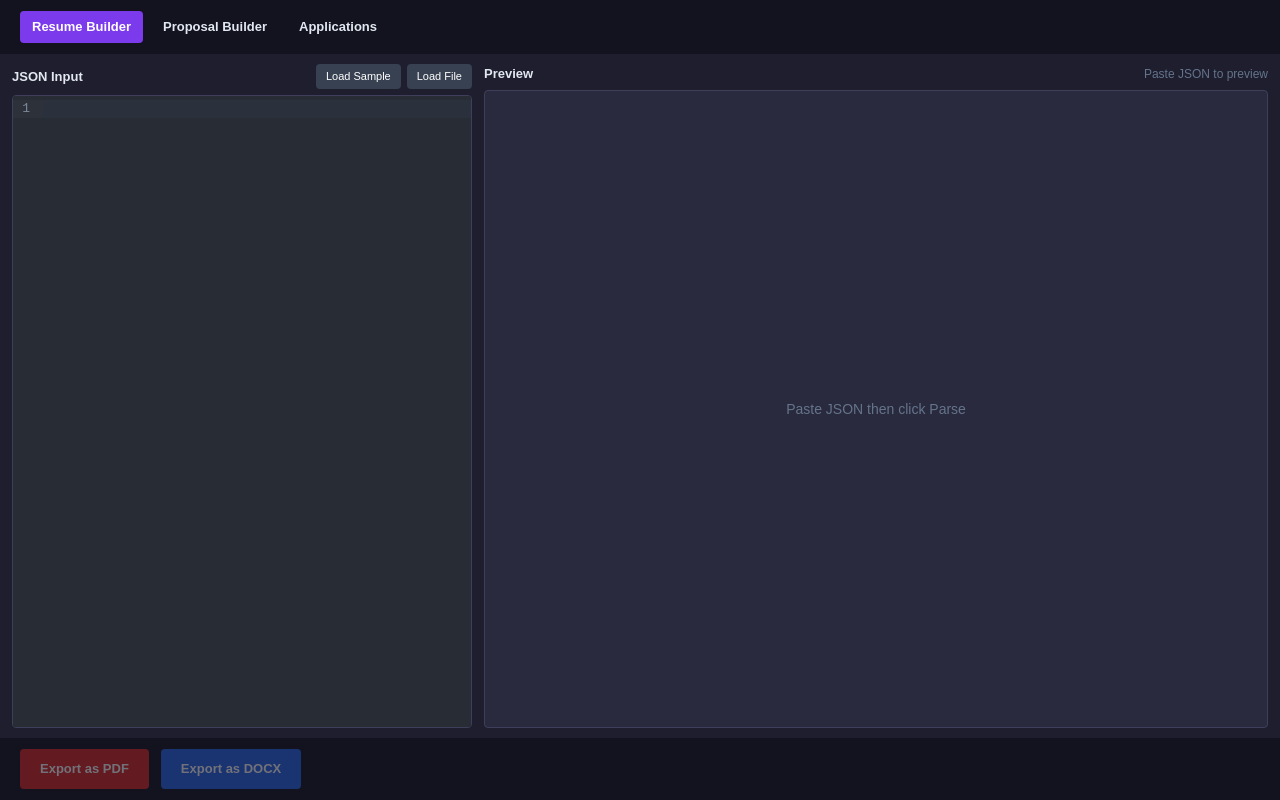
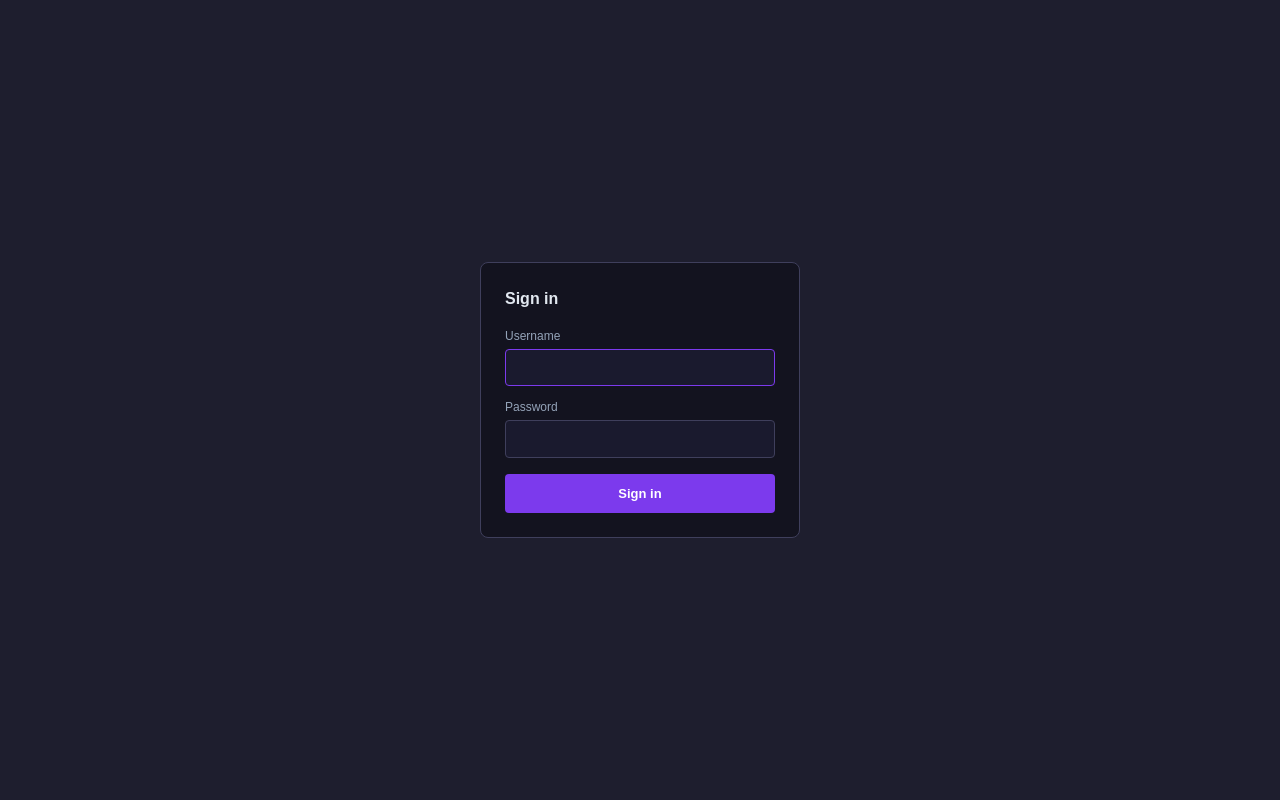
Before and after one commit to CleverHuman/resume_builder, a Next.js app: page / in a window 1280 px wide. Built offline with nearby package versions, Linux system fonts and the light colour scheme.

Commit message:
add login feature.

```diff
--- a/app/page.tsx
+++ b/app/page.tsx
@@ -1,30 +1,73 @@
 "use client";
 
 import ApplicationsView from "@/components/ApplicationsView";
+import LoginView from "@/components/LoginView";
 import ProposalBuilderView from "@/components/ProposalBuilderView";
 import ResumeBuilderView from "@/components/ResumeBuilderView";
 import TopBar, { BuilderTab } from "@/components/TopBar";
-import { useState } from "react";
+import { clearStoredRole, loadStoredRole, Role, storeRole } from "@/lib/auth";
+import { useEffect, useState } from "react";
+
+type AuthState = { status: "checking" } | { status: "loggedOut" } | { status: "loggedIn"; role: Role };
 
 export default function Home() {
+  const [auth, setAuth] = useState<AuthState>({ status: "checking" });
   const [activeTab, setActiveTab] = useState<BuilderTab>("resume");
   // Id of the resume record inserted on DOCX export; the Proposal tab needs it
   // to attach the cover letter to the right row.
   const [recordId, setRecordId] = useState<number | null>(null);
 
+  useEffect(() => {
+    // Deferred so the effect body itself never synchronously triggers setState.
+    const timer = setTimeout(() => {
+      const stored = loadStoredRole();
+      setAuth(stored ? { status: "loggedIn", role: stored } : { status: "loggedOut" });
+    }, 0);
+    return () => clearTimeout(timer);
+  }, []);
+
+  function handleLogin(role: Role) {
+    storeRole(role);
+    setAuth({ status: "loggedIn", role });
+  }
+
+  function handleLogout() {
+    clearStoredRole();
+    setAuth({ status: "loggedOut" });
+    setActiveTab("resume");
+  }
+
+  if (auth.status === "checking") {
+    return <div className="h-screen bg-[#1e1e2e]" />;
+  }
+
+  if (auth.status === "loggedOut") {
+    return <LoginView onLogin={handleLogin} />;
+  }
+
+  const canSeeApplications = auth.role === "admin";
+  const effectiveTab = activeTab === "applications" && !canSeeApplications ? "resume" : activeTab;
+
   return (
     <div className="flex h-screen flex-col bg-[#1e1e2e]">
-      <TopBar activeTab={activeTab} onTabChange={setActiveTab} />
-      {/* All views stay mounted so switching tabs doesn't lose in-progress edits. */}
-      <div className={activeTab === "resume" ? "contents" : "hidden"}>
+      <TopBar
+        activeTab={effectiveTab}
+        onTabChange={setActiveTab}
+        showApplicationsTab={canSeeApplications}
+        onLogout={handleLogout}
+      />
+      {/* All permitted views stay mounted so switching tabs doesn't lose in-progress edits. */}
+      <div className={effectiveTab === "resume" ? "contents" : "hidden"}>
         <ResumeBuilderView onRecordIdChange={setRecordId} />
       </div>
-      <div className={activeTab === "proposal" ? "contents" : "hidden"}>
+      <div className={effectiveTab === "proposal" ? "contents" : "hidden"}>
         <ProposalBuilderView recordId={recordId} />
       </div>
-      <div className={activeTab === "applications" ? "contents" : "hidden"}>
-        <ApplicationsView isActive={activeTab === "applications"} />
-      </div>
+      {canSeeApplications && (
+        <div className={effectiveTab === "applications" ? "contents" : "hidden"}>
+          <ApplicationsView isActive={effectiveTab === "applications"} />
+        </div>
+      )}
     </div>
   );
 }
--- /dev/null
+++ b/components/LoginView.tsx
@@ -0,0 +1,61 @@
+"use client";
+
+import { authenticate, Role } from "@/lib/auth";
+import { useState } from "react";
+
+interface Props {
+  onLogin: (role: Role) => void;
+}
+
+export default function LoginView({ onLogin }: Props) {
+  const [username, setUsername] = useState("");
+  const [password, setPassword] = useState("");
+  const [error, setError] = useState("");
+
+  function handleSubmit(e: React.FormEvent) {
+    e.preventDefault();
+    const role = authenticate(username.trim(), password);
+    if (role) {
+      setError("");
+      onLogin(role);
+    } else {
+      setError("Invalid username or password");
+    }
+  }
+
+  return (
+    <div className="flex h-screen items-center justify-center bg-[#1e1e2e]">
+      <form
+        onSubmit={handleSubmit}
+        className="w-[320px] rounded-lg border border-[#3f3f5c] bg-[#13131f] p-6"
+      >
+        <h1 className="mb-4 text-[16px] font-bold text-[#e2e8f0]">Sign in</h1>
+
+        <label className="mb-1 block text-[12px] text-[#94a3b8]">Username</label>
+        <input
+          value={username}
+          onChange={(e) => setUsername(e.target.value)}
+          autoFocus
+          className="mb-3 w-full rounded border border-[#3f3f5c] bg-[#1a1a2e] px-3 py-2 text-[13px] text-[#e2e8f0] outline-none focus:border-[#7c3aed]"
+        />
+
+        <label className="mb-1 block text-[12px] text-[#94a3b8]">Password</label>
+        <input
+          type="password"
+          value={password}
+          onChange={(e) => setPassword(e.target.value)}
+          className="mb-4 w-full rounded border border-[#3f3f5c] bg-[#1a1a2e] px-3 py-2 text-[13px] text-[#e2e8f0] outline-none focus:border-[#7c3aed]"
+        />
+
+        {error && <p className="mb-3 text-[12px] text-[#ef4444]">{error}</p>}
+
+        <button
+          type="submit"
+          className="w-full rounded bg-[#7c3aed] py-[10px] text-[13px] font-bold text-white hover:bg-[#6d28d9] cursor-pointer"
+        >
+          Sign in
+        </button>
+      </form>
+    </div>
+  );
+}
--- a/components/TopBar.tsx
+++ b/components/TopBar.tsx
@@ -3,18 +3,23 @@ export type BuilderTab = "resume" | "proposal" | "applications";
 interface Props {
   activeTab: BuilderTab;
   onTabChange: (tab: BuilderTab) => void;
+  showApplicationsTab: boolean;
+  onLogout: () => void;
 }
 
-const TABS: { id: BuilderTab; label: string }[] = [
+const ALL_TABS: { id: BuilderTab; label: string }[] = [
   { id: "resume", label: "Resume Builder" },
   { id: "proposal", label: "Proposal Builder" },
   { id: "applications", label: "Applications" },
 ];
 
-export default function TopBar({ activeTab, onTabChange }: Props) {
+export default function TopBar({ activeTab, onTabChange, showApplicationsTab, onLogout }: Props) {
+  const tabs = showApplicationsTab ? ALL_TABS : ALL_TABS.filter((t) => t.id !== "applications");
+
   return (
-    <header className="h-[54px] shrink-0 bg-[#13131f] flex items-center gap-2 px-5">
-      {TABS.map((tab) => (
+    <header className="h-[54px] shrink-0 bg-[#13131f] flex items-center justify-between gap-2 px-5">
+      <div className="flex items-center gap-2">
+        {tabs.map((tab) => (
           <button
             key={tab.id}
             onClick={() => onTabChange(tab.id)}
@@ -27,6 +32,13 @@ export default function TopBar({ activeTab, onTabChange }: Props) {
             {tab.label}
           </button>
         ))}
+      </div>
+      <button
+        onClick={onLogout}
+        className="rounded px-3 py-[6px] text-[12px] font-bold text-[#e2e8f0] bg-[#374151] hover:bg-[#4b5563] cursor-pointer"
+      >
+        Logout
+      </button>
     </header>
   );
 }
--- /dev/null
+++ b/lib/auth.ts
@@ -0,0 +1,34 @@
+export type Role = "user" | "admin";
+
+interface Credential {
+  username: string;
+  password: string;
+  role: Role;
+}
+
+const CREDENTIALS: Credential[] = [
+  { username: "bidder", password: "qwe123QWE!@#", role: "user" },
+  { username: "admin", password: "qwe123QWE!@#", role: "admin" },
+];
+
+/** Mock auth: checks against the hardcoded credential list, no backend involved. */
+export function authenticate(username: string, password: string): Role | null {
+  const match = CREDENTIALS.find((c) => c.username === username && c.password === password);
+  return match?.role ?? null;
+}
+
+const STORAGE_KEY = "resumeApp.authRole";
+
+export function loadStoredRole(): Role | null {
+  if (typeof window === "undefined") return null;
+  const value = localStorage.getItem(STORAGE_KEY);
+  return value === "user" || value === "admin" ? value : null;
+}
+
+export function storeRole(role: Role): void {
+  localStorage.setItem(STORAGE_KEY, role);
+}
+
+export function clearStoredRole(): void {
+  localStorage.removeItem(STORAGE_KEY);
+}
```
Lines whose indentation alone changed are shown as unchanged.
